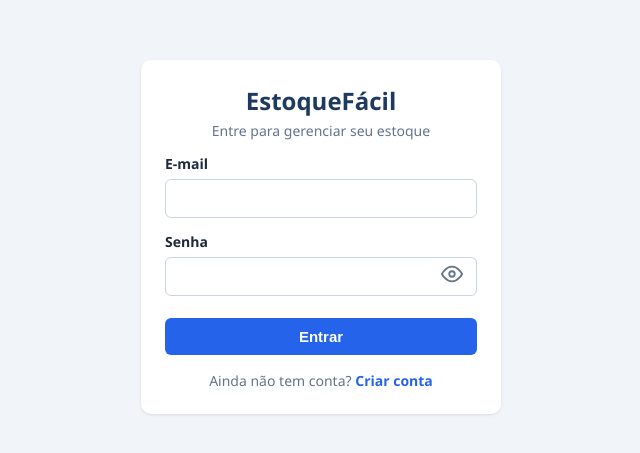
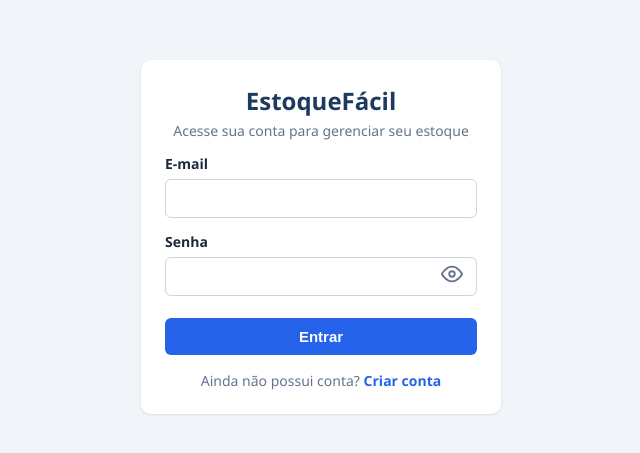
Before and after one commit to pedrovillar22/EstoqueFacil, a website: page public/login.html in a window 1280 px wide. Shown: the part 151-604 px from the top of the page, without its empty margins (319-959 px from the left). Drawn offline with Linux system fonts and the light colour scheme.

Commit message:
Padroniza textos na tela de login

```diff
--- a/public/login.html
+++ b/public/login.html
@@ -40,7 +40,7 @@
 <body>
   <div class="card login">
     <h1>EstoqueFácil</h1>
-    <p class="subtitulo">Entre para gerenciar seu estoque</p>
+    <p class="subtitulo">Acesse sua conta para gerenciar seu estoque</p>
     <form id="formulario">
       <label for="email">E-mail</label>
       <input type="email" id="email" required>
@@ -59,7 +59,7 @@
       </div>
       <div id="erro"></div>
     </form>
-    <p class="criar-conta">Ainda não tem conta? <a href="/cadastro.html">Criar conta</a></p>
+    <p class="criar-conta">Ainda não possui conta? <a href="/cadastro.html">Criar conta</a></p>
   </div>
 
   <script>
```
